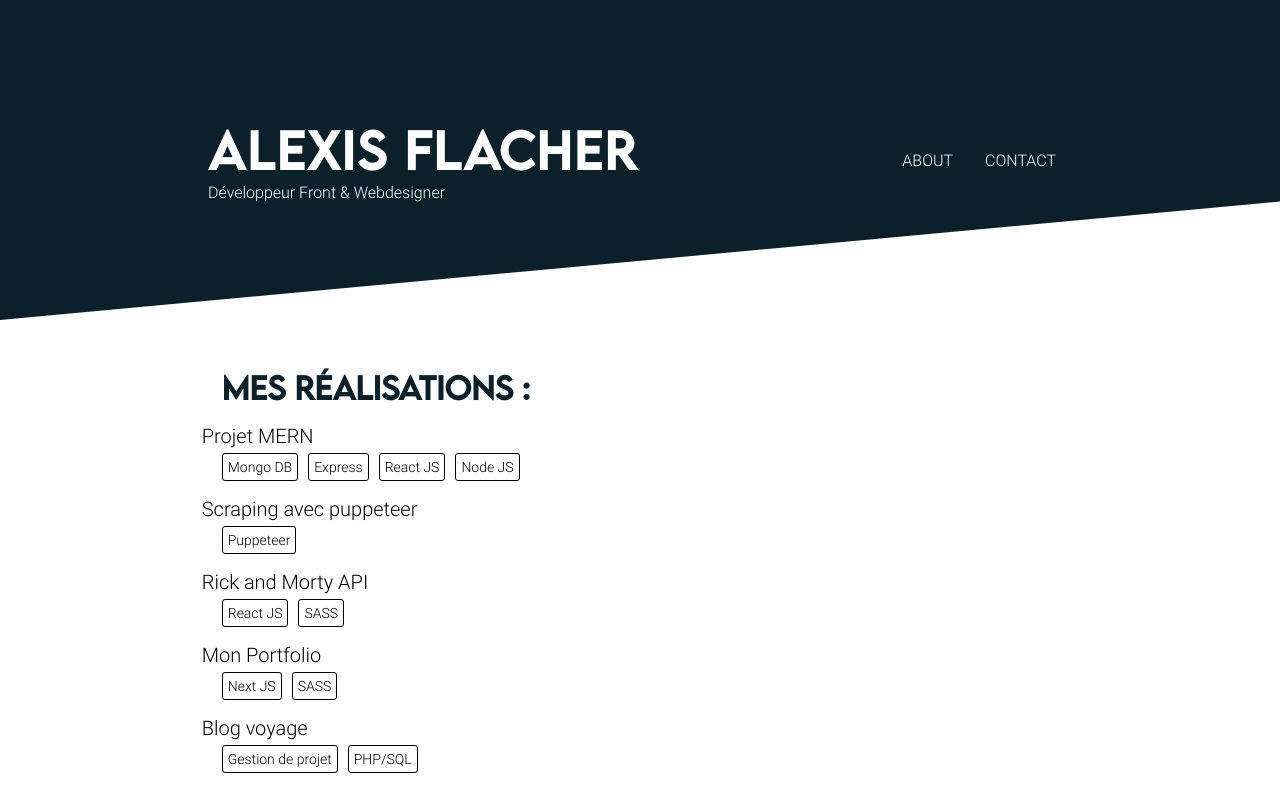
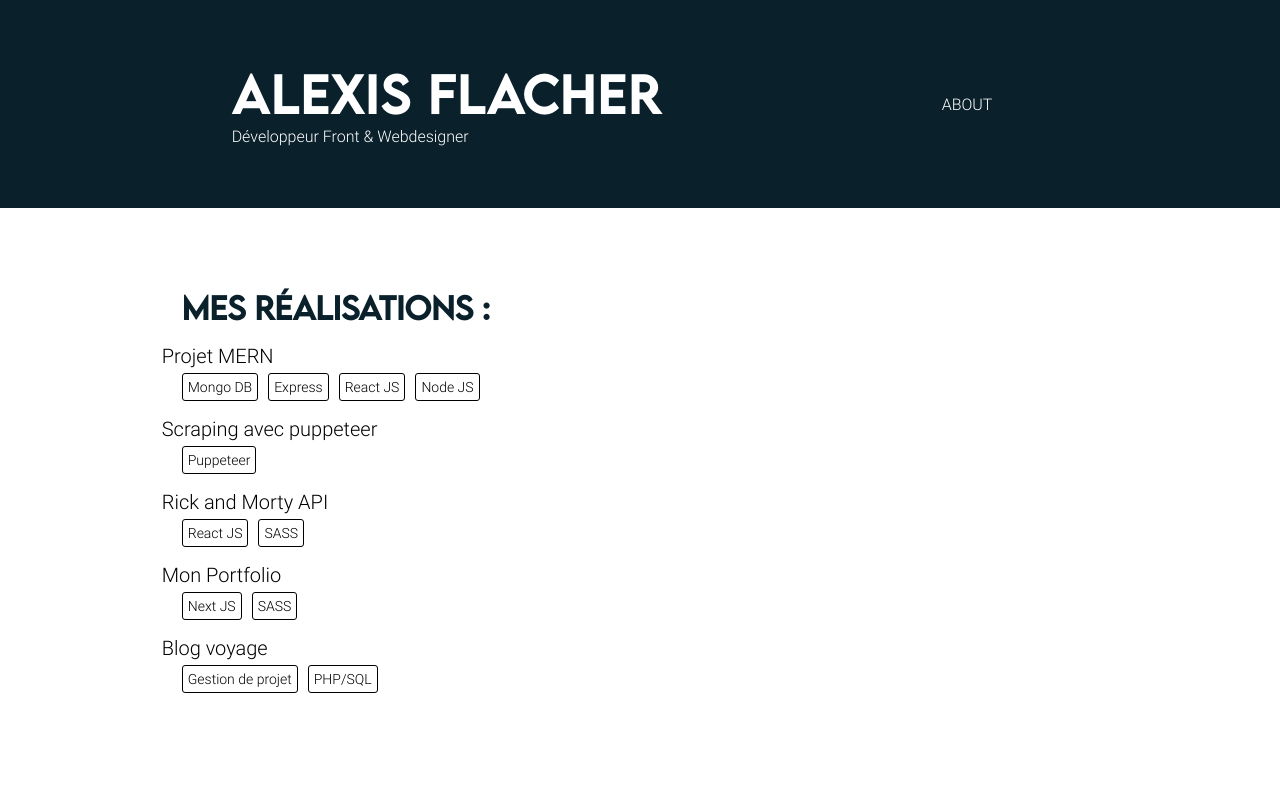
Before and after one commit to AlexisF9/Porfolio, a Next.js app: page / in a window 1280 px wide. Built offline with nearby package versions, Linux system fonts and the light colour scheme.

Commit message:
supp page contact + add picto

```diff
--- a/src/component/header/header.module.scss
+++ b/src/component/header/header.module.scss
@@ -3,20 +3,15 @@
 
 .header {
     //margin-bottom: -4rem;
-    margin-bottom: 3rem;
+    margin-bottom: 5rem;
 
     .headerContent {
         background-color: #0a202b;
         display: flex;
         justify-content: space-evenly;
         align-items: center;
-        height: 20rem;
-        clip-path: polygon(0% 0%,100% 0%,100% 63%,0% 100%);
+        height: 13rem;
         transition: clip-path $transition;
-
-        &:hover {
-            clip-path: polygon(0% 0%,100% 0%,100% 70%,0% 100%);
-        }
 
         @include mobile {
             flex-direction: column;
@@ -24,10 +19,6 @@
             align-items: flex-start;
             padding-left: 1rem;
             height: 15rem;
-            clip-path: polygon(0% 0%,100% 0%,100% 75%,0% 100%);
-            &:hover {
-                clip-path: polygon(0% 0%,100% 0%,100% 75%,0% 100%);
-            }
         }
 
         h1, p, a {
@@ -53,6 +44,18 @@
             }
         }
 
+        .lienEmail {
+            i:last-child {
+                display: none;
+            }
+            i:first-child:hover {
+                display: none;
+            }
+            i:first-child:hover ~ i:last-child {
+                display: block;
+            }
+        }
+
         ul {
             display: flex;
 
@@ -61,7 +64,7 @@
             }
 
             li {
-                margin: 0 1rem 0 1rem;
+                margin: 0 0.5rem 0 0.5rem;
 
                 @include mobile {
                     margin: 0 1rem 0 0;
--- a/src/component/header/index.js
+++ b/src/component/header/index.js
@@ -24,9 +24,24 @@ export function Header(props) {
                     </Link>
                 </li>
                 <li>
-                    <Link href={props.lienContact}>
-                        <a className={css.lienHeader}><span></span>
-                            Contact
+                    <Link href="https://github.com/AlexisF9">
+                        <a className={css.lienGitHub} target="BLANCK_">
+                            <i class="fab fa-github"></i>
+                        </a>
+                    </Link>
+                </li>
+                <li>
+                    <Link href="mailto:alexis.flacher38@gmail.com">
+                        <a className={css.lienEmail}>
+                            <i class="far fa-envelope"></i>
+                            <i class="far fa-envelope-open"></i>
+                        </a>
+                    </Link>
+                </li>
+                <li>
+                    <Link href="https://www.linkedin.com/in/alexis-flacher-772ba7197/">
+                        <a className={css.lienLinkedin} target="BLANCK_">
+                            <i class="fab fa-linkedin-in"></i>
                         </a>
                     </Link>
                 </li>
@@ -36,5 +51,6 @@ export function Header(props) {
             </div>
         </main>
 
+
     )
 }
--- a/src/pages/index.js
+++ b/src/pages/index.js
@@ -41,7 +41,7 @@ export default function Home({realisations}) {
             <div ref={fond}>
                 <span>Alexis Flacher</span>
             </div>
-            <Header title="Alexis Flacher" subtitle="Développeur Front & Webdesigner" lienAbout="/posts/about" lienContact="/posts/contact" />
+            <Header title="Alexis Flacher" subtitle="Développeur Front & Webdesigner" lienAbout="/posts/about" />
             <div className={css.content}>
                 <div>
                     <h2>Mes réalisations :</h2>
--- a/src/pages/index.module.scss
+++ b/src/pages/index.module.scss
@@ -14,6 +14,7 @@
         display: flex;
         justify-content: center;
         align-items: center;
+        padding-bottom: 5rem;
 
         @include mobile {
             flex-direction: column;
@@ -22,7 +23,7 @@
         .image {
             margin-left: 10%;
             opacity: 0;
-            width: 25rem;
+            width: 30rem;
             @include img;
             transition: opacity $transition;
 
@@ -95,13 +96,13 @@
         position: fixed;
         top: 50%;
         left: 50%;
+        transform: translate(-50%, -50%);
         background-color: white;
         z-index: 9999999;
         color: black;
         border-radius: 9px;
         padding: 3rem 2rem;
         transition: opacity $transition;
-        transform: translate(-50%, -50%);
 
         img {
             width: 25rem;
```
Also changed, not shown: src/component/popup/index.js (deleted, +0 -10 lines), src/pages/posts/contact/index.js (deleted, +0 -27 lines), src/pages/posts/contact/index.module.scss (deleted, +0 -27 lines), src/component/popup/popup.module.scss (deleted).
